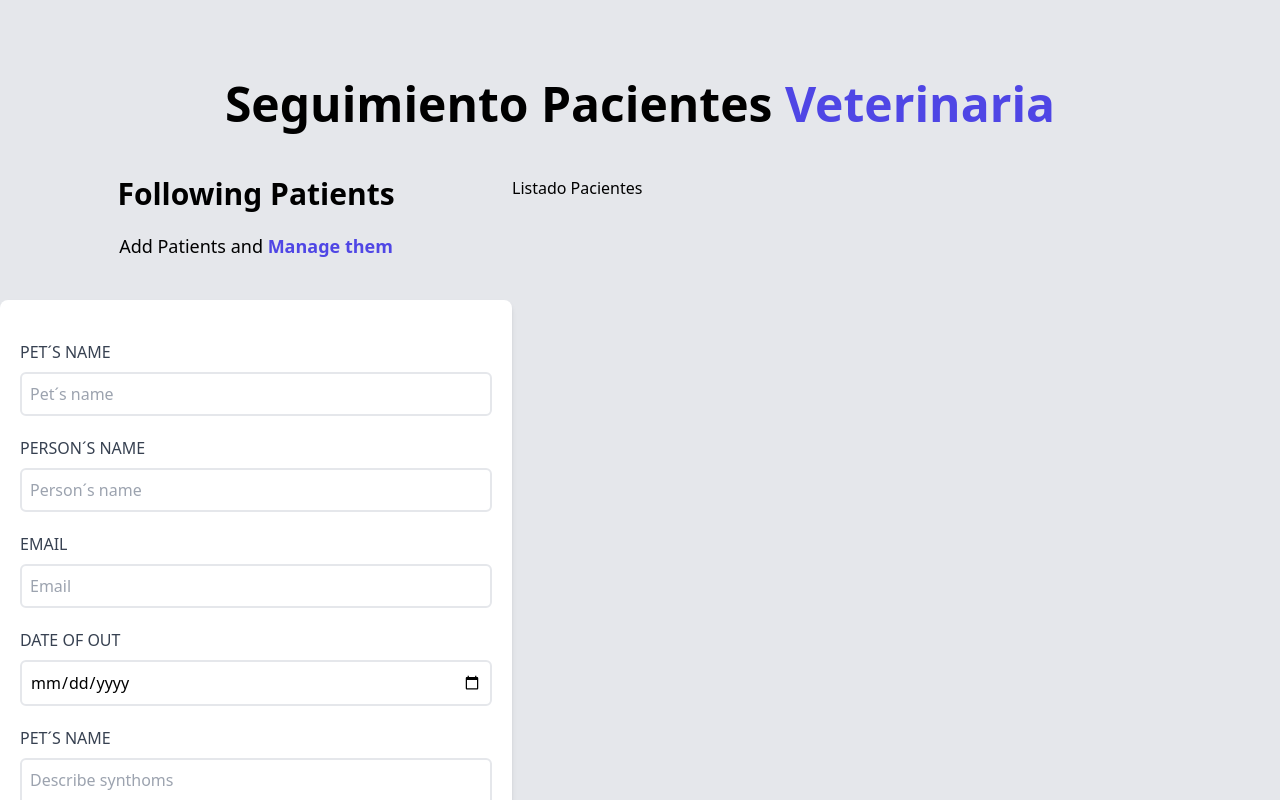
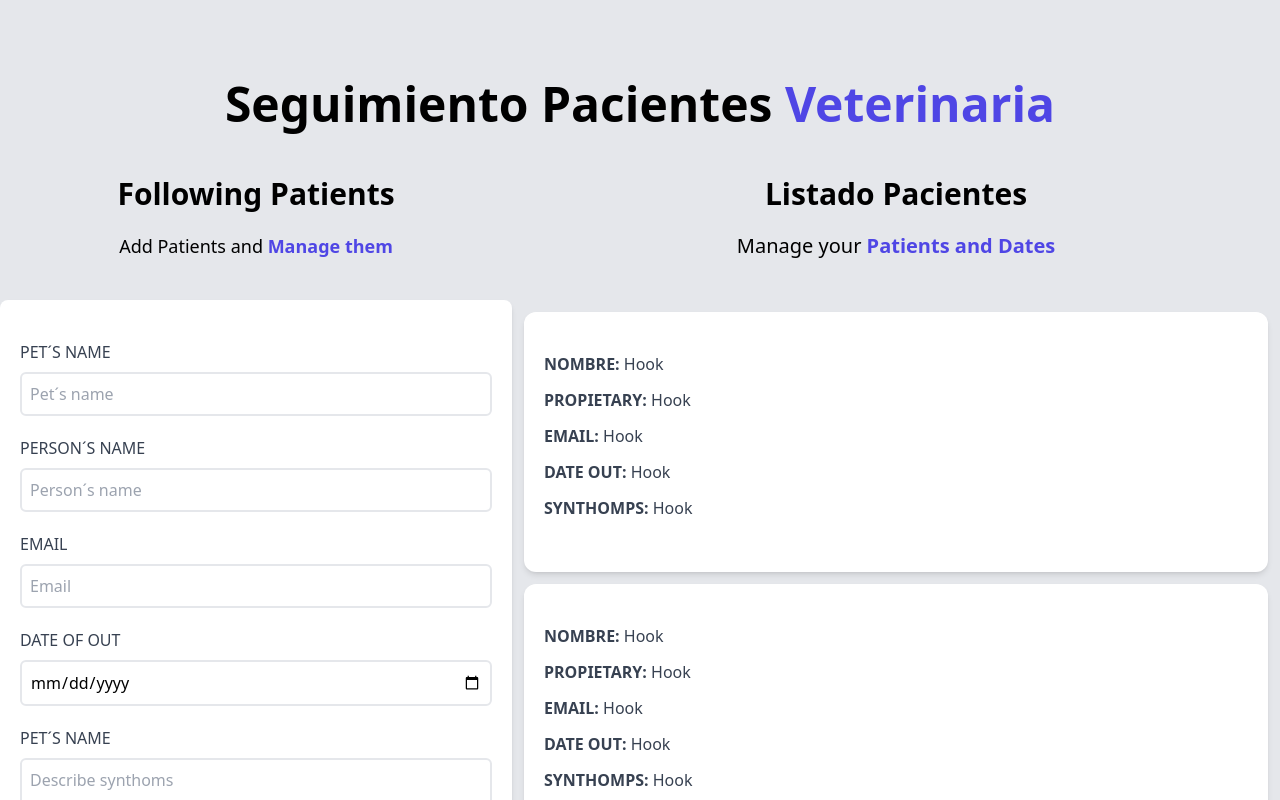
Before and after one commit to Abraham935/React-Projects, a React (Vite) app in the folder patient-appointment/: page / in a window 1280 px wide. Shown: the top 800 px of the page. Built offline with nearby package versions, Linux system fonts and the light colour scheme.

Commit message:
Finished Patient list design

```diff
--- /dev/null
+++ b/patient-appointment/src/components/Patient.jsx
@@ -0,0 +1,33 @@
+
+
+export const Patient = () => {
+  return (
+
+    <div className="m-3 bg-white shadow-md px-5 py-10 rounded-xl">
+        <p className="font-bold mb-3 uppercase text-gray-700">
+          Nombre: {''}
+          <span className="font-normal normal-case">Hook</span>
+        </p>
+
+        <p className="font-bold mb-3 uppercase text-gray-700">
+          Propietary: {''}
+          <span className="font-normal normal-case">Hook</span>
+        </p>
+
+        <p className="font-bold mb-3 uppercase text-gray-700">
+          Email: {''}
+          <span className="font-normal normal-case">Hook</span>
+        </p>
+
+        <p className="font-bold mb-3 uppercase text-gray-700">
+          Date out: {''}
+          <span className="font-normal normal-case">Hook</span>
+        </p>
+
+        <p className="font-bold mb-3 uppercase text-gray-700">
+          Synthomps: {''}
+          <span className="font-normal normal-case">Hook</span>
+        </p>
+      </div>
+  )
+}
--- a/patient-appointment/src/components/PatientsList.jsx
+++ b/patient-appointment/src/components/PatientsList.jsx
@@ -1,7 +1,24 @@
+import { Patient } from "./Patient"
+
 function PatientsList() {
   return (
-    <div className="w-1/2  lg:w-3/5">
-      <h2>Listado Pacientes</h2>
+    <div className="md:w-1/2  lg:w-3/5 ">
+      <h2 className="font-black text-3xl text-center">Listado Pacientes</h2>
+      <p className=" text-xl mt-5 mb-10 text-center">
+        Manage your {''}
+        <span className="text-indigo-600 font-bold">Patients and Dates</span>
+
+      </p>
+
+      <div className=" md:h-screen overflow-y-scroll">
+        <Patient />
+        <Patient />
+        <Patient />
+        <Patient />
+        <Patient />
+      </div>
+
+
 
     </div>
   )
```
